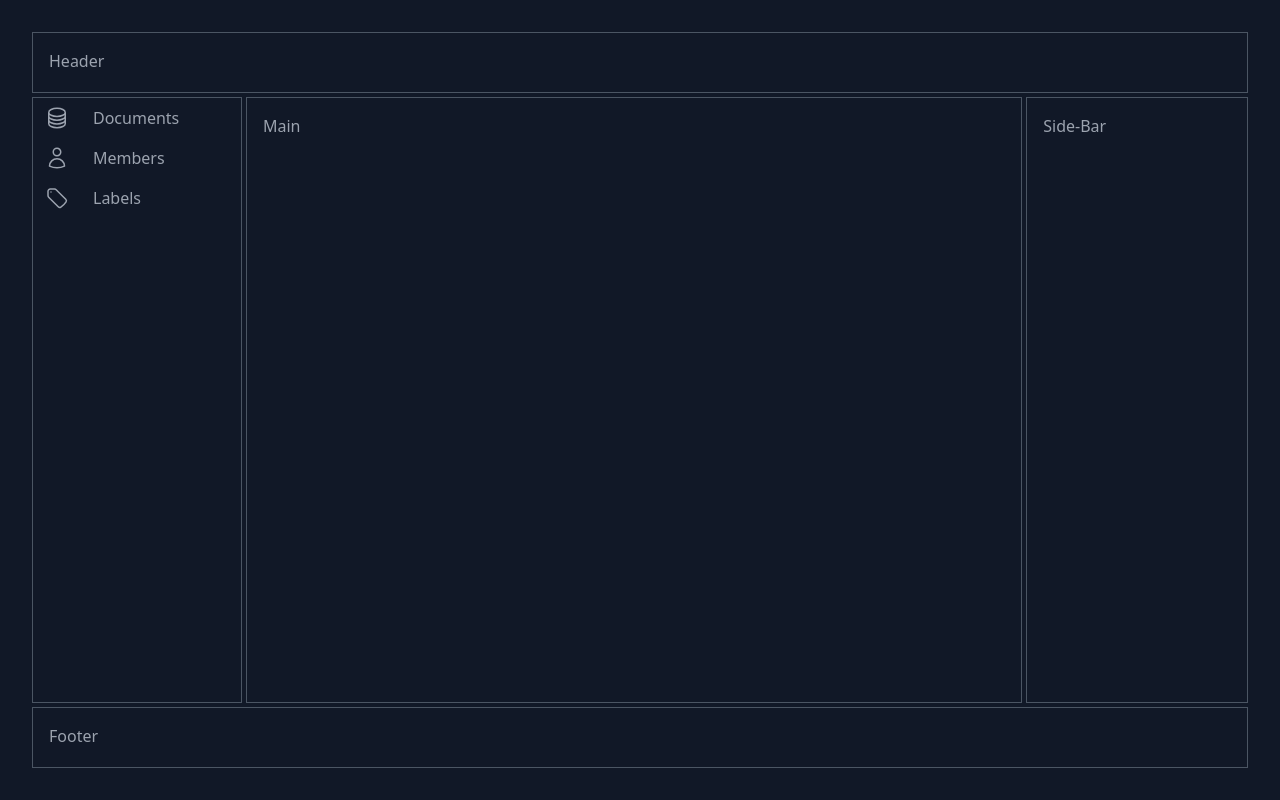
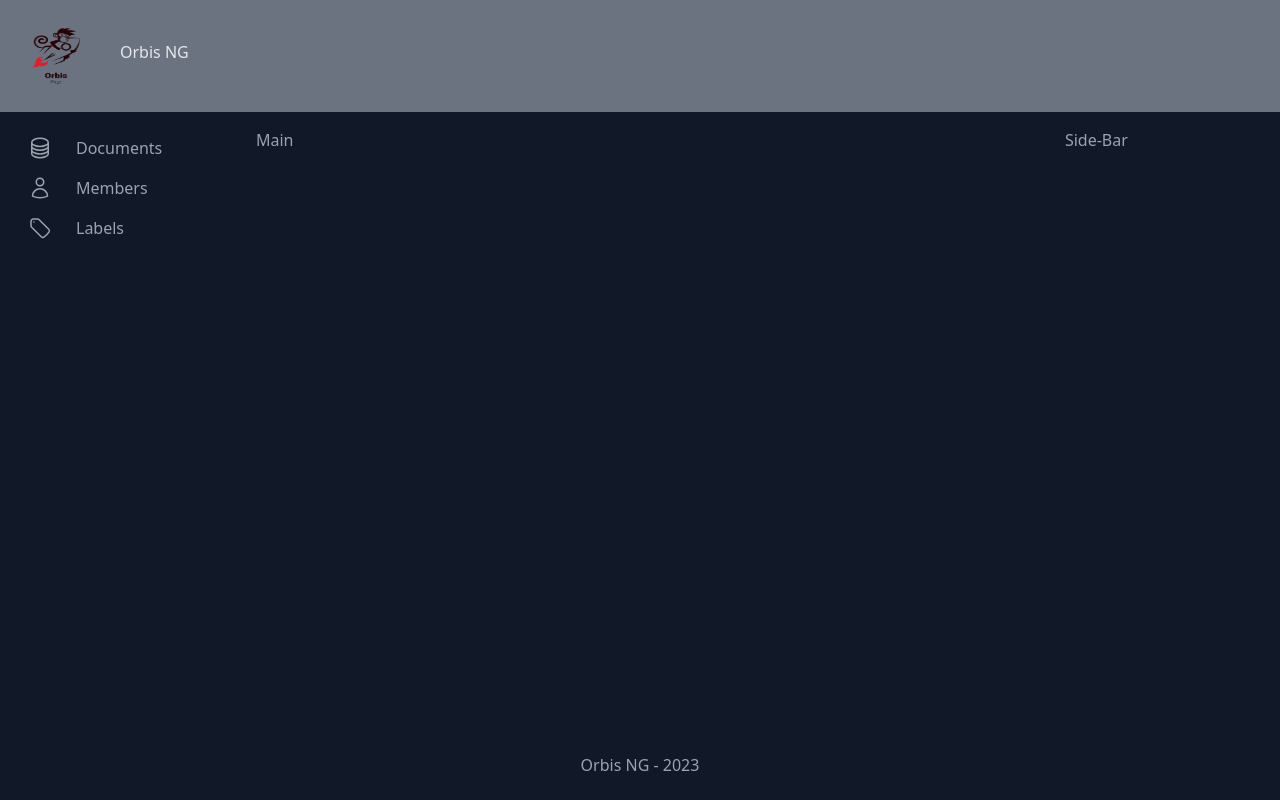
Before and after one commit to orbis-eval/orbis2-frontend, a Nuxt app: page /main in a window 1280 px wide. Built offline with nearby package versions, Linux system fonts and the light colour scheme.

Commit message:
#10: added logo, base template improvement

```diff
--- a/assets/css/main.scss
+++ b/assets/css/main.scss
@@ -1,21 +1,3 @@
-
-/*
- * styles for main template
- */
-
-.main-template-container {
-  @apply bg-gray-900  h-screen p-8 text-gray-400;
-}
-
-.grid-container {
-  @apply grid grid-cols-[1fr_7fr_2fr] grid-rows-[1fr_10fr_1fr] gap-1 h-full;
-}
-
-.border-template-gray {
-  @apply border border-gray-600;
-}
-
-
 /**
  * Left Menu Styles
  */
--- a/components/LeftMenu.vue
+++ b/components/LeftMenu.vue
@@ -1,6 +1,6 @@
 <template>
   <div class="flex flex-col justify-start items-center w-full">
-    <div id="menu1" class="flex justify-start  flex-col w-full md:w-auto items-start pb-1 ">
+    <div id="menu1" class="flex justify-start  flex-col w-full md:w-auto items-start">
       <!-- Documents -->
       <button
           class="menu-button">
--- a/pages/main.vue
+++ b/pages/main.vue
@@ -1,24 +1,29 @@
 <template>
-  <div class="main-template-container">
-    <div class="grid-container">
-      <header class="col-span-full tile p-4 border-template-gray">
-        <!-- Header -->
-        Header
+  <div class="h-screen text-gray-400 bg-gray-900">
+    <div class="grid grid-cols-[1fr_7fr_2fr] grid-rows-[1fr_10fr_1fr] h-full">
+      <header class="col-span-full tile bg-gray-500 p-4 text-gray-200">
+        <div class="flex flex-row">
+          <div class="basis-1/12 ">
+            <img src="~/assets/img/Orbis-Logo-Transparent.png" class="w-20 h-20"/>
+          </div>
+          <div class="basis-1/12 pt-6 ">Orbis NG</div>
+          <div class="basis-10/12 " ></div>
+        </div>
       </header>
-      <nav class="tile border-template-gray">
+      <nav class="tile p-4">
         <!-- Menu Entries -->
         <LeftMenu/>
       </nav>
-      <main class="tile p-4 border-template-gray">
+      <main class="tile p-4 ">
         Main
       </main>
-      <aside class="tile p-4 border-template-gray">
+      <aside class="tile p-4">
         <!-- Sidebar -->
         Side-Bar
       </aside>
-      <footer class="col-span-full tile p-4 border-template-gray">
+      <footer class="col-span-full tile p-4 rounded-b-lg text-center">
         <!-- Footer -->
-        Footer
+        Orbis NG - 2023
       </footer>
     </div>
   </div>
```
Also changed, not shown: assets/img/Orbis-Logo-Transparent.png (added).
